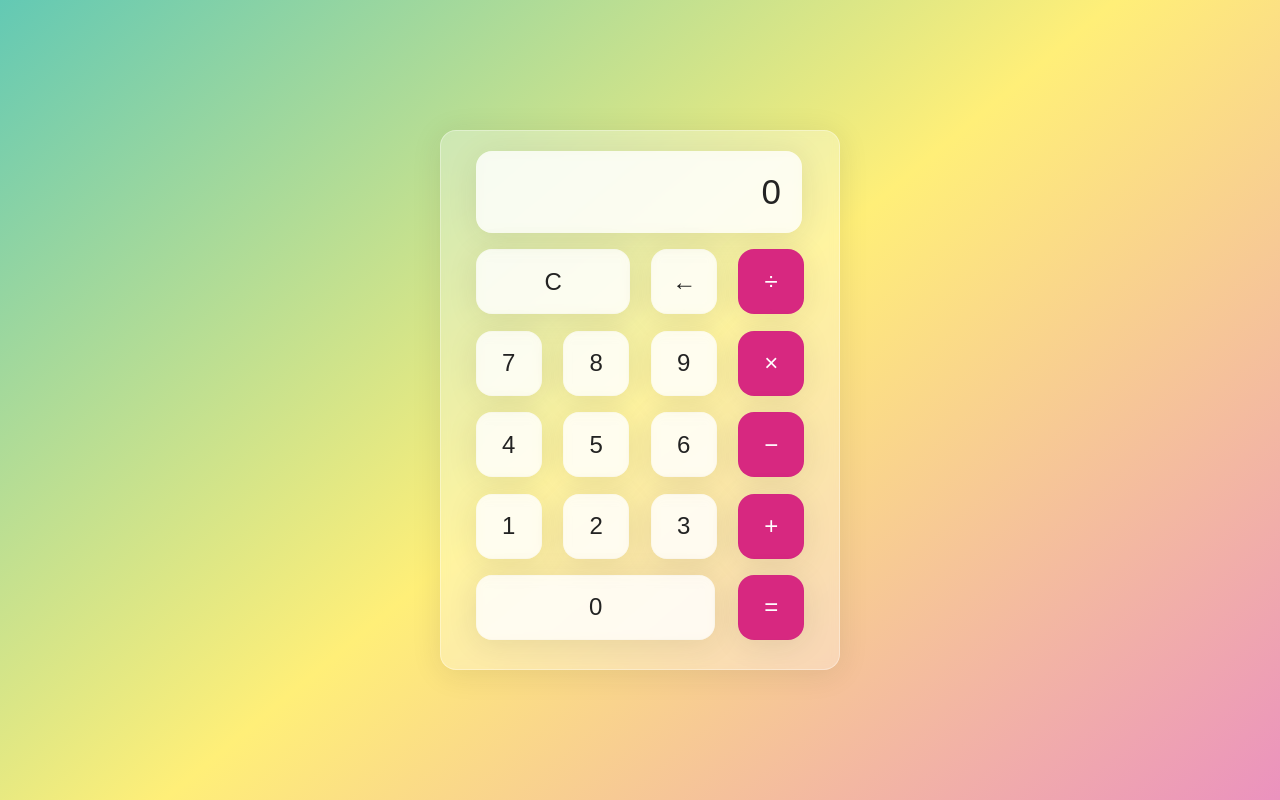
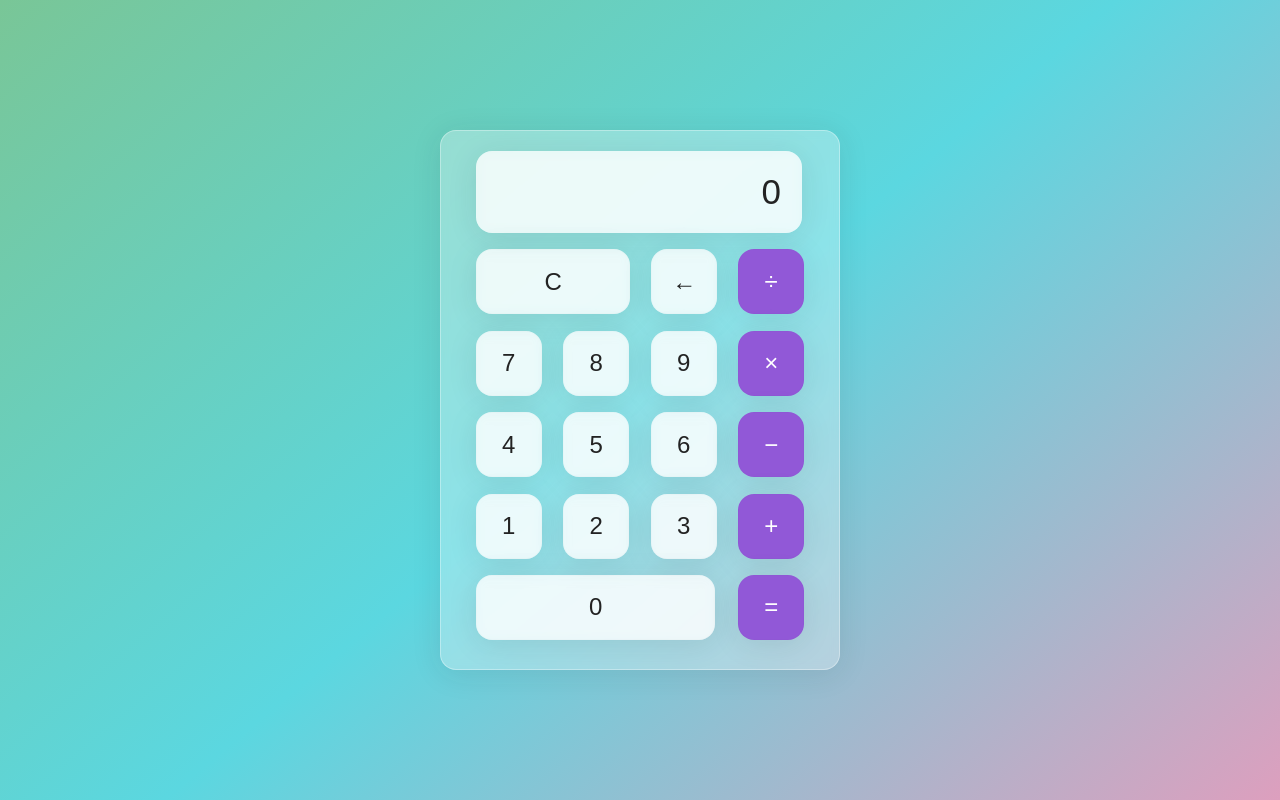
Before and after one commit to Sarlin-7757/CALCI, a plain HTML site: page index.html in a window 1280 px wide. Drawn offline with Linux system fonts and the light colour scheme.

Commit message:
changed colour of buttons and background

```diff
--- a/style.css
+++ b/style.css
@@ -14,7 +14,7 @@ html{
 
 body{
     align-items: center;
-    background:linear-gradient(320deg , #eb92be , #ffef78 , #63c9b4);
+    background:linear-gradient(320deg , #dd9fbe , #5bd7e0 , #79c697);
     display: flex;
     font-family: 'Dosis' , sans-serif;
     font-display: swap;
@@ -40,7 +40,7 @@ body{
 .screen{
     backdrop-filter: blur(5.5px);
     -webkit-backdrop-filter: blur(5.5px);
-    background: rgba(255,255,255,0.75);
+    background: rgba(255, 255, 255, 0.75);
     border: 1px solid rgba(255,255,255,0.01);
     border-radius: 16px;
     box-shadow: 0  4px 30px rgba(35,35,35,0.1);
@@ -80,7 +80,7 @@ body{
     border-radius: 16px;
     box-shadow: 0 4px 30px rgba(35,35,35,0.1);
     color: #fff;
-    background: #d72880;
+    background: #9158d7;
 }
 
 .calc-button:last-child:hover{
```
